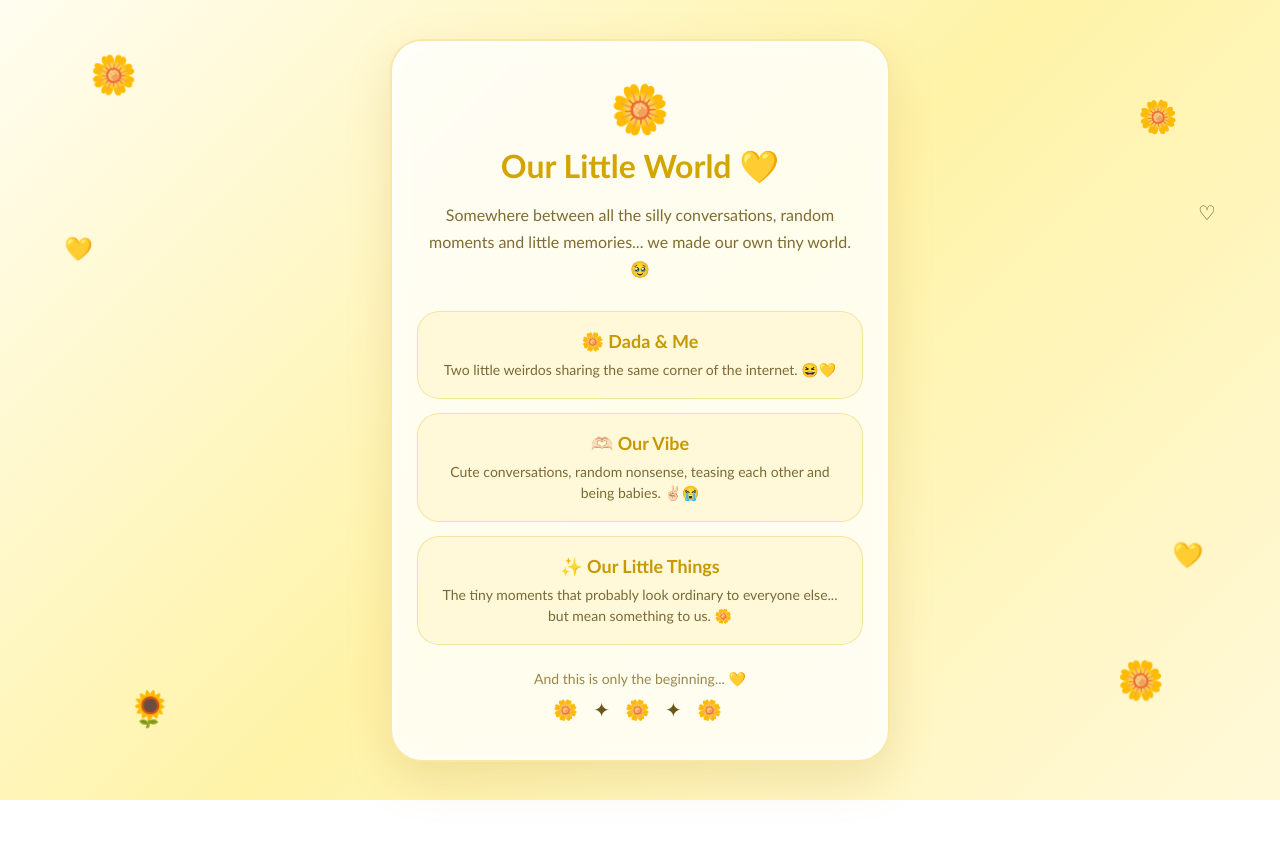
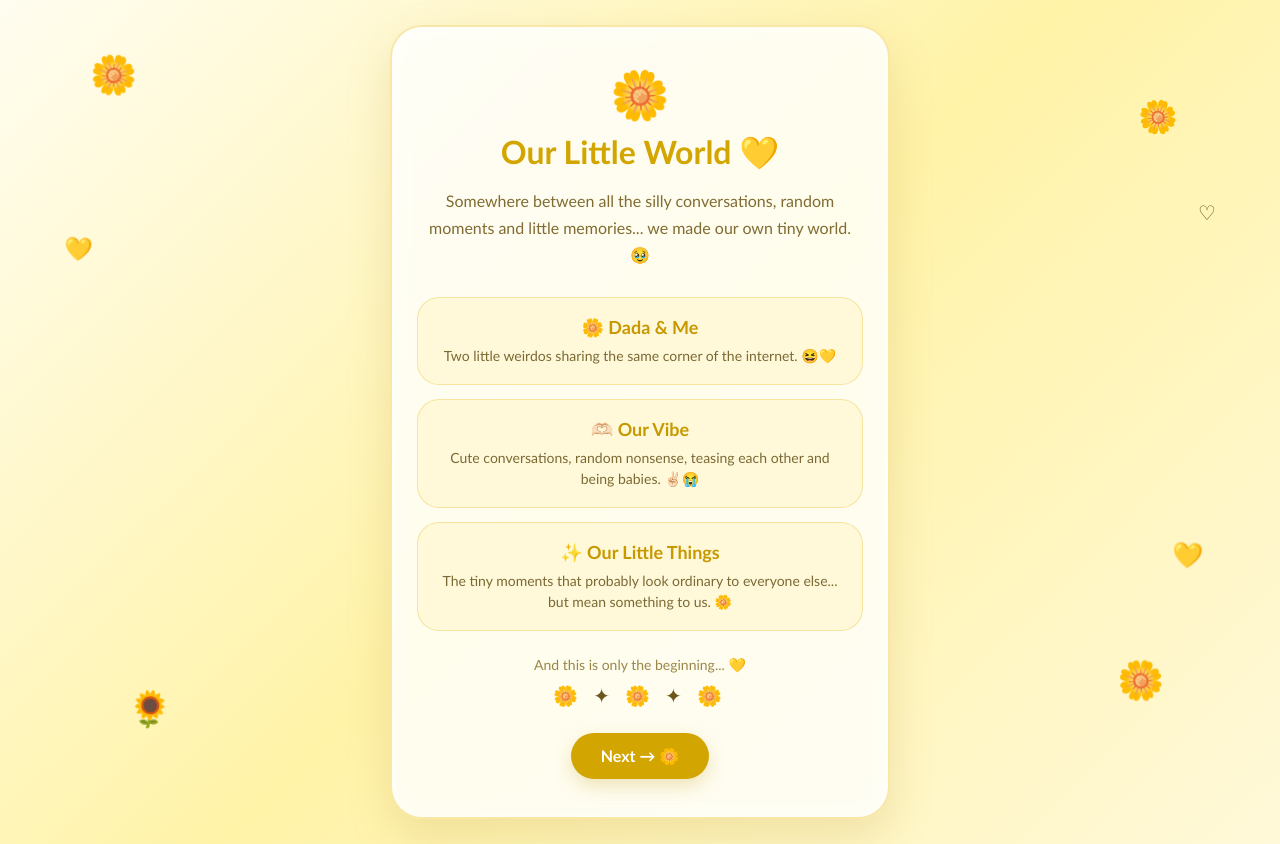
Before and after one commit to KittyC-baby/ForDada, a plain HTML site: page page2.html in a window 1280 px wide. Before the commit the page ends 800 px from the top, so only its background shows below. Drawn offline with Linux system fonts and the light colour scheme.

Commit message:
Update page2.html

```diff
--- a/page2.html
+++ b/page2.html
@@ -181,6 +181,52 @@
       letter-spacing: 5px;
     }
 
+    /* =========================
+       NEXT BUTTON
+    ========================= */
+
+    .next-button {
+      display: inline-block;
+
+      margin-top: 25px;
+
+      padding: 13px 30px;
+
+      border: none;
+
+      border-radius: 30px;
+
+      background: #d3a500;
+
+      color: white;
+
+      font-family: "Trebuchet MS", sans-serif;
+
+      font-size: 16px;
+
+      font-weight: bold;
+
+      cursor: pointer;
+
+      box-shadow:
+        0 7px 18px rgba(190, 150, 20, 0.25);
+
+      transition: .3s ease;
+    }
+
+    .next-button:hover {
+      transform: translateY(-3px) scale(1.04);
+
+      background: #e2b51b;
+
+      box-shadow:
+        0 10px 22px rgba(190, 150, 20, 0.3);
+    }
+
+    .next-button:active {
+      transform: scale(.96);
+    }
+
     /* Mobile */
 
     @media (max-width: 500px) {
@@ -275,6 +321,16 @@
       🌼 ✦ 🌼 ✦ 🌼
     </div>
 
+
+    <!-- NEXT BUTTON -->
+
+    <button
+      class="next-button"
+      onclick="window.location.href='page3.html'"
+    >
+      Next → 🌼
+    </button>
+
   </div>
 
 </body>
```
